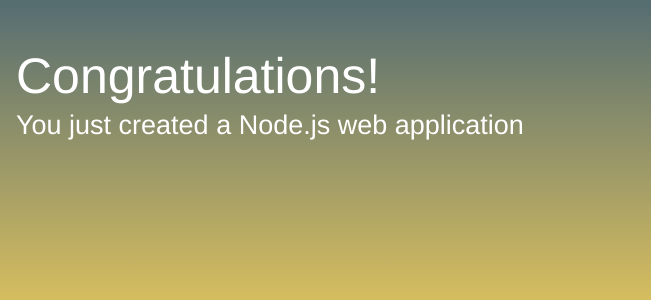
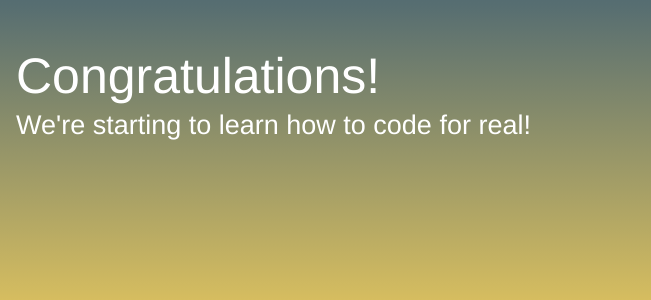
Before and after one commit to rushthomas/Goals-over-time, a website: page public/index.html in a window 1280 px wide. Shown: the part 234-534 px from the top of the page, 629-1280 px from the left. Drawn offline with Linux system fonts and the light colour scheme.

Commit message:
Update index.html

```diff
--- a/public/index.html
+++ b/public/index.html
@@ -59,7 +59,7 @@
             <a class="twitter-link" href="http://twitter.com/home/?status=I%20created%20a%20project%20with%20AWS%20CodeStar!%20%23AWS%20%23AWSCodeStar%20https%3A%2F%2Faws.amazon.com%2Fcodestar"><img src="assets/img/tweet.svg" /></a>
             <div class="text">
                 <h1>Congratulations!</h1>
-                <h2>You just created a Node.js web application</h2>
+                <h2>We're starting to learn how to code for real!</h2>
             </div>
         </div>
     </div>
```
